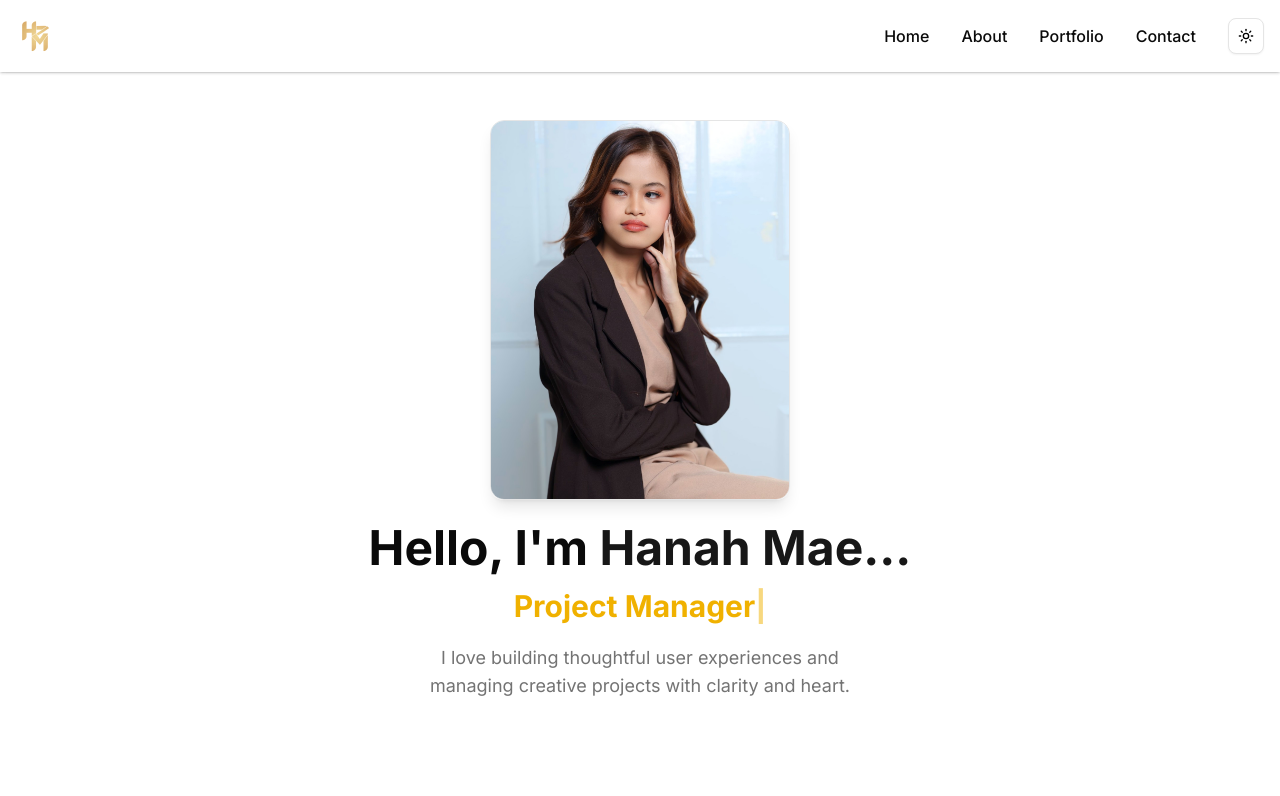
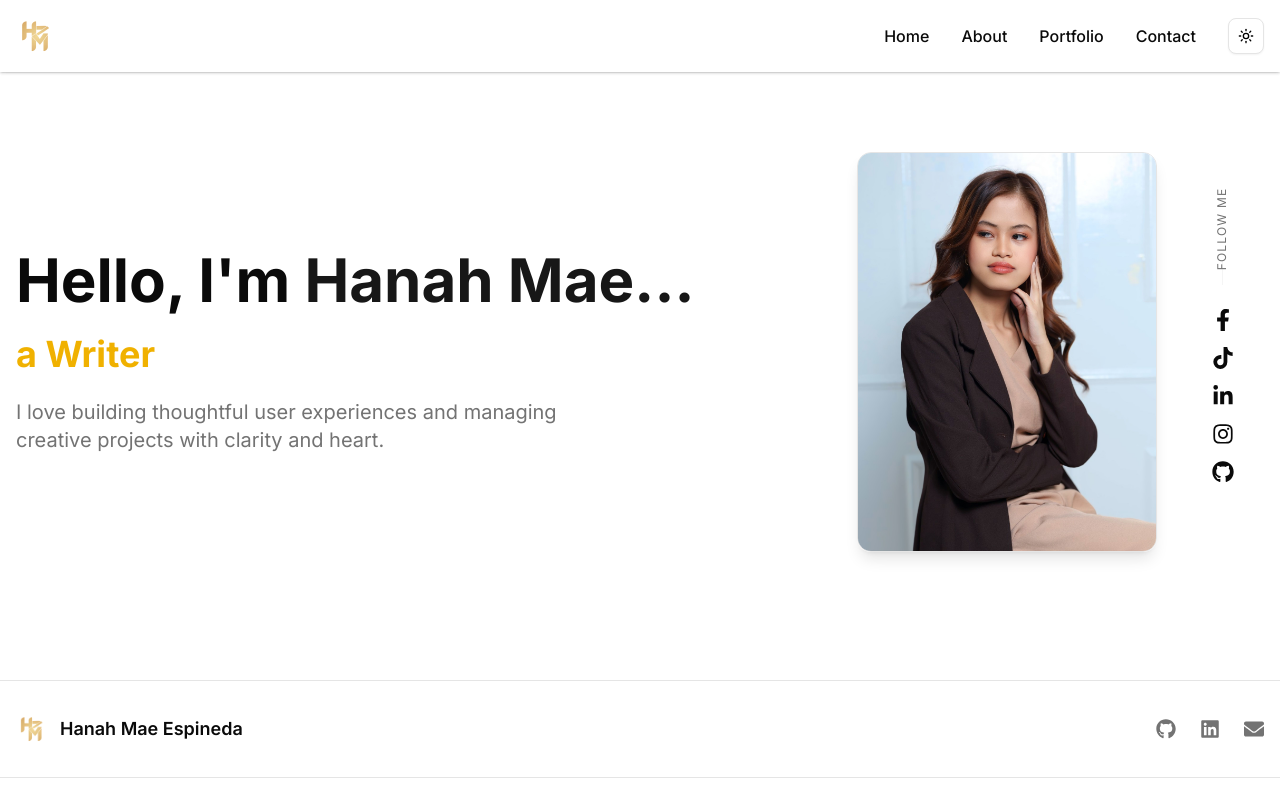
Before and after one commit to hanahmaee/hanahmaee, a Next.js app in the folder hanahmaee/: page / in a window 1280 px wide. Shown: the top 796 px of the page. Built offline with nearby package versions, Linux system fonts and the light colour scheme.

Commit message:
Homepage Updated

```diff
--- a/hanahmaee/src/components/pages/Home.tsx
+++ b/hanahmaee/src/components/pages/Home.tsx
@@ -1,121 +1,165 @@
 "use client";
 
 import Image from "next/image";
-import Link from "next/link";
-import { Button } from "@/components/ui/button";
+import { useEffect, useState } from "react";
 import { motion } from "framer-motion";
-import { useState, useEffect } from "react";
+import {
+  FaFacebookF,
+  FaTiktok,
+  FaLinkedinIn,
+  FaInstagram,
+  FaGithub,
+} from "react-icons/fa";
 
 const roles = [
-  "Writer",
-  "Project Manager",
-  "Aspiring Front-End Developer",
+  "a Writer",
+  "a Project Manager",
+  "an Aspiring Front-End Developer",
 ];
 
 export default function HomeSection() {
   const [flipped, setFlipped] = useState(false);
-
-  // Typewriter state
   const [text, setText] = useState("");
   const [isDeleting, setIsDeleting] = useState(false);
   const [loopNum, setLoopNum] = useState(0);
-  const [typingSpeed, setTypingSpeed] = useState(150);
+  const [typingSpeed, setTypingSpeed] = useState(250);
+  const [showToast, setShowToast] = useState(false);
 
   useEffect(() => {
-    const handleType = () => {
     const i = loopNum % roles.length;
     const fullText = roles[i];
+    const updatedText = isDeleting
+      ? fullText.substring(0, text.length - 1)
+      : fullText.substring(0, text.length + 1);
 
-      setText((prev) =>
-        isDeleting ? fullText.substring(0, prev.length - 1) : fullText.substring(0, prev.length + 1)
-      );
+    setText(updatedText);
 
-      if (!isDeleting && text === fullText) {
-        setTimeout(() => setIsDeleting(true), 1000);
-        setTypingSpeed(50);
-      } else if (isDeleting && text === "") {
+    if (!isDeleting && updatedText === fullText) {
+      setTimeout(() => setIsDeleting(true), 1500);
+    } else if (isDeleting && updatedText === "") {
       setIsDeleting(false);
       setLoopNum(loopNum + 1);
-        setTypingSpeed(150);
     }
-    };
 
-    const timer = setTimeout(handleType, typingSpeed);
-
+    const timer = setTimeout(() => {}, typingSpeed);
     return () => clearTimeout(timer);
   }, [text, isDeleting, loopNum, typingSpeed]);
 
   return (
-    <section className="relative min-h-screen flex flex-col items-center justify-start px-4 pt-10 pb-12 bg-white dark:bg-background text-center overflow-hidden">
-      {/* Flip Card on Top */}
+    <section className="w-full bg-white dark:bg-background flex justify-center px-4 pt-18 pb-20">
+      <div className="w-full max-w-7xl flex flex-col md:flex-row gap-10 md:gap-6 items-center md:items-stretch">
+        {/* TEXT */}
         <motion.div
-        className="w-[250px] h-[320px] md:w-[300px] md:h-[380px] perspective mb-6"
+          className="order-2 md:order-1 flex-[1.2] flex flex-col justify-center items-center md:items-start text-center md:text-left space-y-6"
+          initial={{ opacity: 0, y: -40 }}
+          animate={{ opacity: 1, y: 0 }}
+          transition={{ duration: 0.8 }}
+        >
+          <h1 className="text-4xl sm:text-5xl lg:text-6xl font-bold text-foreground">
+            Hello, I'm <span className="text-primary">Hanah Mae...</span>
+          </h1>
+          <h2 className="text-3xl sm:text-4xl font-bold text-yellow-500 dark:text-yellow-400 min-h-[40px]">
+            {text}
+            <span className="inline-block animate-blink">|</span>
+          </h2>
+          <p className="max-w-xl text-muted-foreground text-base lg:text-xl mx-auto md:mx-0">
+            I love building thoughtful user experiences and managing creative projects with clarity and heart.
+          </p>
+        </motion.div>
+
+        {/* IMAGE */}
+        <motion.div
+          className="order-1 md:order-2 relative group"
           initial={{ opacity: 0, scale: 0.9 }}
           animate={{ opacity: 1, scale: 1 }}
-        transition={{ duration: 0.6 }}
-        onClick={() => setFlipped(!flipped)}
+          transition={{ duration: 0.8, delay: 1 }}
         >
           <div
-          className={`relative w-full h-full transition-transform duration-500 ${
+            className="relative w-[260px] h-[340px] md:w-[300px] md:h-[400px] cursor-pointer"
+            style={{ perspective: "1000px" }}
+            onClick={() => setFlipped(!flipped)}
+            onMouseEnter={() => setShowToast(true)}
+            onMouseLeave={() => setShowToast(false)}
+          >
+            <div
+              className={`relative w-full h-full duration-700 ease-in-out transform ${
                 flipped ? "rotate-y-180" : ""
               }`}
               style={{ transformStyle: "preserve-3d" }}
             >
-          {/* Front */}
+              {/* FRONT */}
               <div className="absolute inset-0 backface-hidden rounded-xl overflow-hidden border shadow-lg">
                 <Image
                   src="/profile-front.jpg"
-              alt="Hanah Mae Espineda Front"
-              layout="fill"
-              objectFit="cover"
+                  alt="Front"
+                  fill
                   className="object-cover"
                 />
               </div>
 
-          {/* Back */}
+              {/* BACK */}
               <div className="absolute inset-0 rotate-y-180 backface-hidden rounded-xl overflow-hidden border shadow-lg">
                 <Image
                   src="/profile-back.jpg"
-              alt="Hanah Mae Espineda Back"
-              layout="fill"
-              objectFit="cover"
+                  alt="Back"
+                  fill
                   className="object-cover"
                 />
               </div>
             </div>
+
+            {/* TOAST */}
+            {showToast && (
+              <div className="absolute top-0 left-1/2 -translate-x-1/2 -translate-y-full bg-black text-white text-xs px-3 py-1 rounded-lg shadow-lg z-10">
+                Click to flip!
+              </div>
+            )}
+          </div>
         </motion.div>
 
-      {/* Text Content */}
+        {/* SOCIAL */}
         <motion.div
-        className="space-y-4"
-        initial={{ opacity: 0, y: 20 }}
-        animate={{ opacity: 1, y: 0 }}
-        transition={{ duration: 0.6 }}
+          className="order-3 flex flex-col items-center gap-6 md:justify-center"
+          initial={{ opacity: 0, x: 50 }}
+          animate={{ opacity: 1, x: 0 }}
+          transition={{ duration: 0.8, delay: 2 }}
         >
-        <h1 className="text-4xl md:text-5xl font-bold text-foreground">
-          Hello, I'm <span className="text-primary">Hanah Mae...</span>
-        </h1>
+          <span className="text-xs tracking-widest text-muted-foreground md:-rotate-90">
+            FOLLOW ME
+          </span>
+          <div className="w-[1px] h-6 bg-muted hidden md:block" />
+          <div className="flex gap-4 md:flex-col">
+            <a href="https://facebook.com" target="_blank"><FaFacebookF size={22} /></a>
+            <a href="https://tiktok.com" target="_blank"><FaTiktok size={22} /></a>
+            <a href="https://linkedin.com" target="_blank"><FaLinkedinIn size={22} /></a>
+            <a href="https://instagram.com" target="_blank"><FaInstagram size={22} /></a>
+            <a href="https://github.com" target="_blank"><FaGithub size={22} /></a>
+          </div>
+        </motion.div>
+      </div>
 
-        {/* Custom Typewriter Effect */}
-        <h2 className="text-3xl font-bold text-yellow-500 dark:text-yellow-400 min-h-[40px]">
-          {text}
-          <span className="inline-block animate-blink">|</span>
-        </h2>
-
-        {/* Short Description */}
-        <p className="max-w-md text-muted-foreground text-base md:text-lg mx-auto">
-          I love building thoughtful user experiences and managing creative projects with clarity and heart.
-        </p>
-      </motion.div>
-
+      {/* Styles */}
       <style jsx>{`
+        .rotate-y-180 {
+          transform: rotateY(180deg);
+        }
+        .backface-hidden {
+          backface-visibility: hidden;
+        }
         .animate-blink {
-          animation: blink 1.2s steps(2, start) infinite;
+          animation: blink 1.2s steps(1) infinite;
         }
         @keyframes blink {
           0%, 100% { opacity: 1; }
           50% { opacity: 0; }
         }
+
+        @media (max-width: 768px) {
+          .order-1 { order: 1; }  /* image */
+          .order-2 { order: 2; }  /* text */
+          .order-3 { order: 3; }  /* social */
+          .md\\:items-stretch { align-items: center; }
+        }
       `}</style>
     </section>
   );
```
Lines whose indentation alone changed are shown as unchanged.
